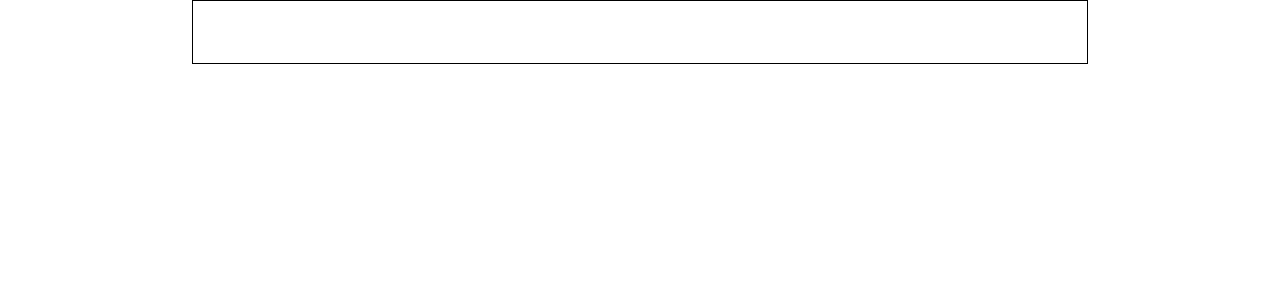
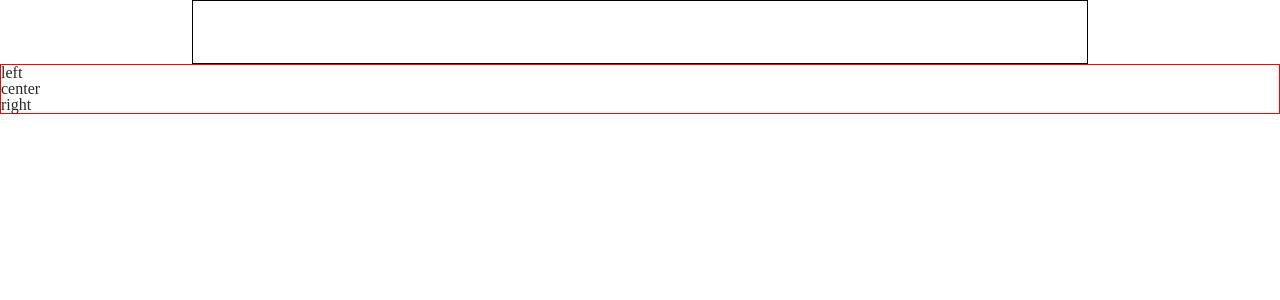
Before and after one commit to junggri/react-blog, a React (Create React App) app: page / in a window 1280 px wide. Shown: the top 300 px of the page. Built offline with nearby package versions, Linux system fonts and the light colour scheme.

Commit message:
design my blog

```diff
--- a/public/index.html
+++ b/public/index.html
@@ -2,14 +2,14 @@
 <html lang="ko">
   <head>
     <meta charset="utf-8" />
-    <link rel="icon" href="%PUBLIC_URL%/favicon.ico" />
+    <!-- <link rel="icon" href="%PUBLIC_URL%/favicon.ico" /> -->
     <meta name="viewport" content="width=device-width, initial-scale=1" />
     <meta name="theme-color" content="#000000" />
     <meta
       name="description"
       content="Web site created using create-react-app"
     />
-    <link rel="apple-touch-icon" href="%PUBLIC_URL%/logo192.png" />
+    <!-- <link rel="apple-touch-icon" href="%PUBLIC_URL%/logo192.png" /> -->
     <!--
       manifest.json provides metadata used when your web app is installed on a
       user's mobile device or desktop. See https://developers.google.com/web/fundamentals/web-app-manifest/
--- a/src/App.js
+++ b/src/App.js
@@ -1,5 +1,10 @@
 import React from "react";
+
+//components
 import NavBar from "./component/navbar";
+import MainSection from "./component/mainsection/mainSection";
+
+//style
 import "./style/App.css";
 
 class App extends React.Component {
@@ -8,7 +13,8 @@ class App extends React.Component {
   render() {
     return (
       <div className="App">
-        <NavBar web={this.state.a}></NavBar>
+        <NavBar></NavBar>
+        <MainSection></MainSection>
       </div>
     );
   }
--- /dev/null
+++ b/src/component/mainsection/mainSection-center.js
@@ -0,0 +1,9 @@
+import React from "react";
+
+class MainSectionCenter extends React.Component {
+  render() {
+    return <section className="main-section_cneter">center</section>;
+  }
+}
+
+export default MainSectionCenter;
--- /dev/null
+++ b/src/component/mainsection/mainSection-left.js
@@ -0,0 +1,9 @@
+import React from "react";
+
+class MainSectionLeft extends React.Component {
+  render() {
+    return <section className="main-section_left">left</section>;
+  }
+}
+
+export default MainSectionLeft;
--- /dev/null
+++ b/src/component/mainsection/mainSection-right.js
@@ -0,0 +1,9 @@
+import React from "react";
+
+class MainSectionRight extends React.Component {
+  render() {
+    return <section className="main-section_right">right</section>;
+  }
+}
+
+export default MainSectionRight;
--- /dev/null
+++ b/src/component/mainsection/mainSection.js
@@ -0,0 +1,19 @@
+import React from "react";
+
+import MainSectionLeft from "./mainSection-left";
+import MainSectionRight from "./mainSection-right";
+import MainSectionCenter from "./mainSection-center";
+
+class MainSection extends React.Component {
+  render() {
+    return (
+      <section className="main-section">
+        <MainSectionLeft></MainSectionLeft>
+        <MainSectionCenter></MainSectionCenter>
+        <MainSectionRight></MainSectionRight>
+      </section>
+    );
+  }
+}
+
+export default MainSection;
--- a/src/index.js
+++ b/src/index.js
@@ -3,12 +3,7 @@ import ReactDOM from "react-dom";
 import App from "./App";
 import * as serviceWorker from "./serviceWorker";
 
-ReactDOM.render(
-  <React.StrictMode>
-    <App />
-  </React.StrictMode>,
-  document.getElementById("root")
-);
+ReactDOM.render(<App />, document.getElementById("root"));
 
 // If you want your app to work offline and load faster, you can change
 // unregister() to register() below. Note this comes with some pitfalls.
--- a/src/style/App.css
+++ b/src/style/App.css
@@ -1,5 +1,6 @@
 @import "../style/css/reset.css";
 @import "../style/css/nav-bar.css";
+@import "../style/css/mainSection.css";
 
 html,
 body,
--- /dev/null
+++ b/src/style/css/mainSection.css
@@ -0,0 +1,5 @@
+.main-section {
+  border: 1px solid red;
+  position: relative;
+  margin: 0 auto;
+}
```
Also changed, not shown: 1 other file (tests, documents, lock files or other folders).
